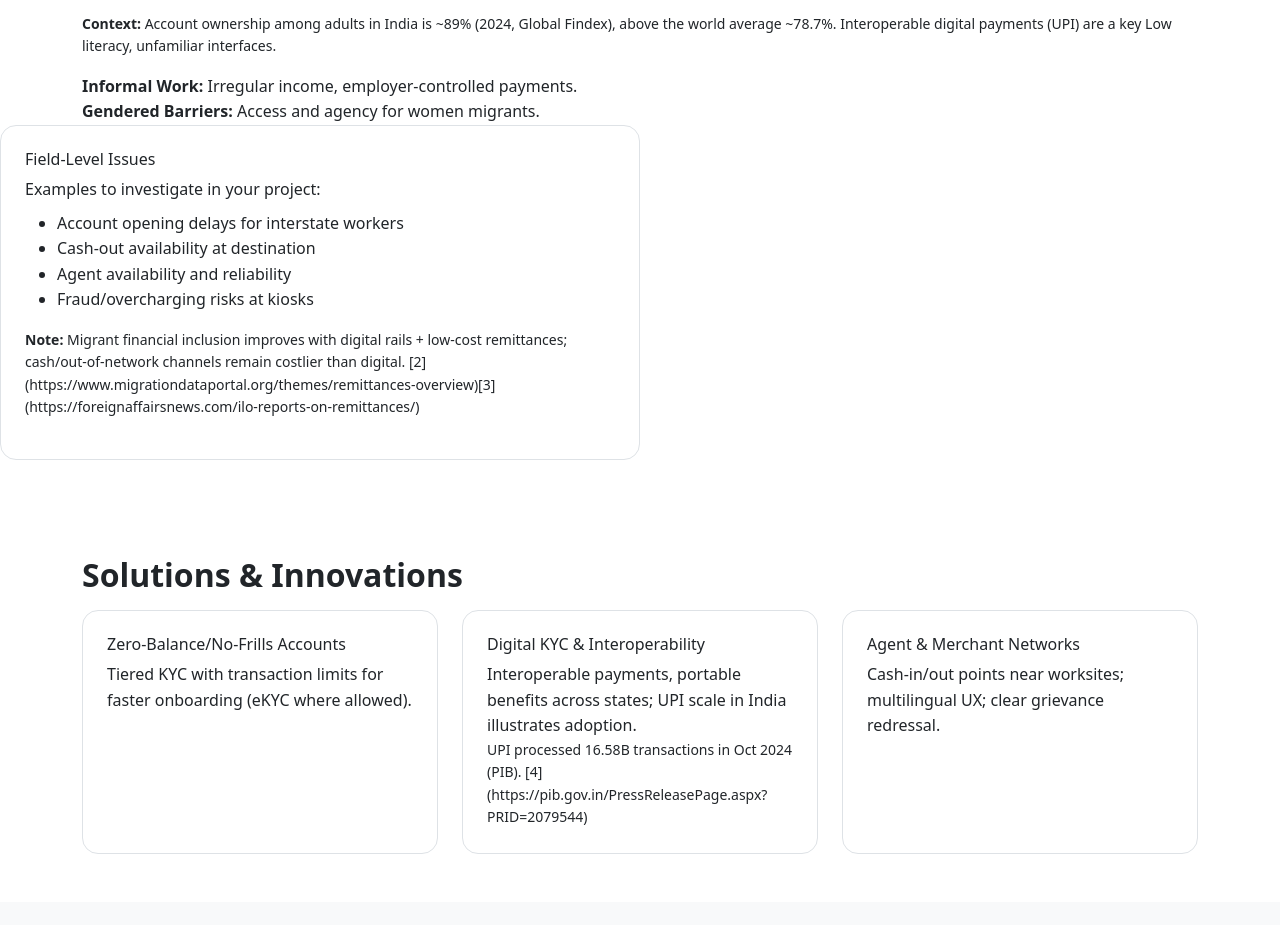
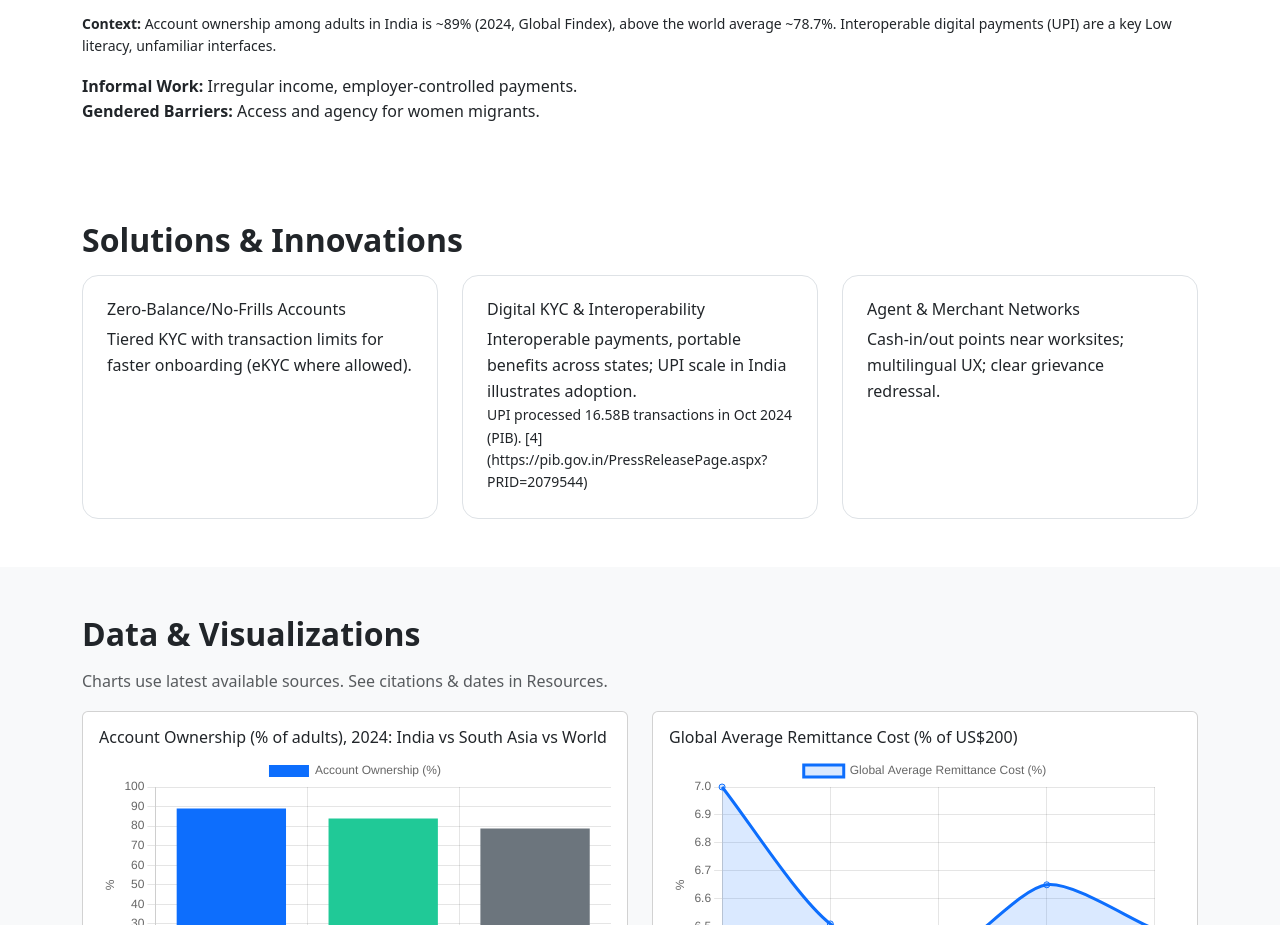
Before and after one commit to seethala11-source/migrant-financial-inclusion, a plain HTML site: page index.html in a window 1280 px wide. Shown: the part 869-1794 px from the top of the page. Drawn offline with nearby package versions, Linux system fonts and the light colour scheme; a small style sheet from the web is missing.

Commit message:
Add files via upload

```diff
--- a/index.html
+++ b/index.html
@@ -145,23 +145,7 @@
               </li>
             </ul>
           </div>
-          <div class="col-md-6">
-            <div class="p-4 border rounded-4 h-100 bg-white">
-              <h3 class="h6" data-i18n="ch_field_h">Field-Level Issues</h3>
-              <p class="mb-2" data-i18n="ch_field_p1">Examples to investigate in your project:</p>
-              <ul class="mb-0">
-                <li data-i18n="ch_field_li1">Account opening delays for interstate workers</li>
-                <li data-i18n="ch_field_li2">Cash-out availability at destination</li>
-                <li data-i18n="ch_field_li3">Agent availability and reliability</li>
-                <li data-i18n="ch_field_li4">Fraud/overcharging risks at kiosks</li>
-              </ul>
-              <p class="small mt-3">
-                <strong>Note:</strong> Migrant financial inclusion improves with digital rails + low-cost remittances; cash/out-of-network channels remain costlier than digital.
-                [2](https://www.migrationdataportal.org/themes/remittances-overview)[3](https://foreignaffairsnews.com/ilo-reports-on-remittances/)
-              </p>
-            </div>
-          </div>
-        </div>
+                  </div>
       </div>
     </section>
     <!-- Solutions -->
```
